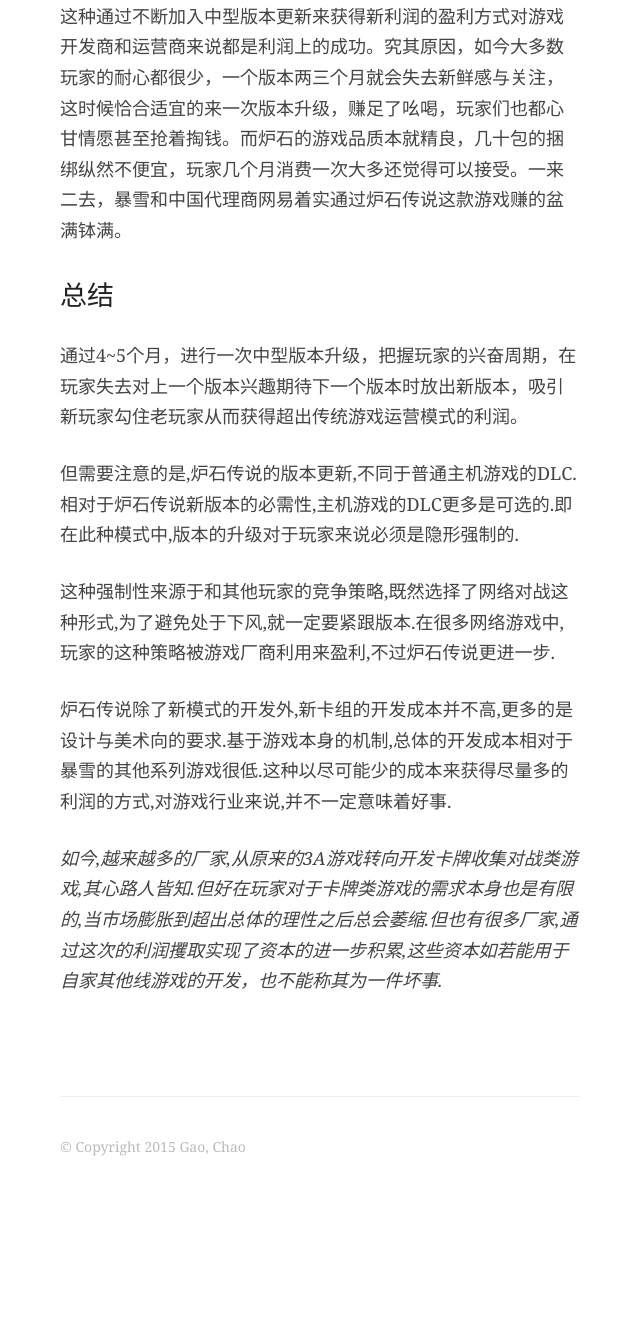
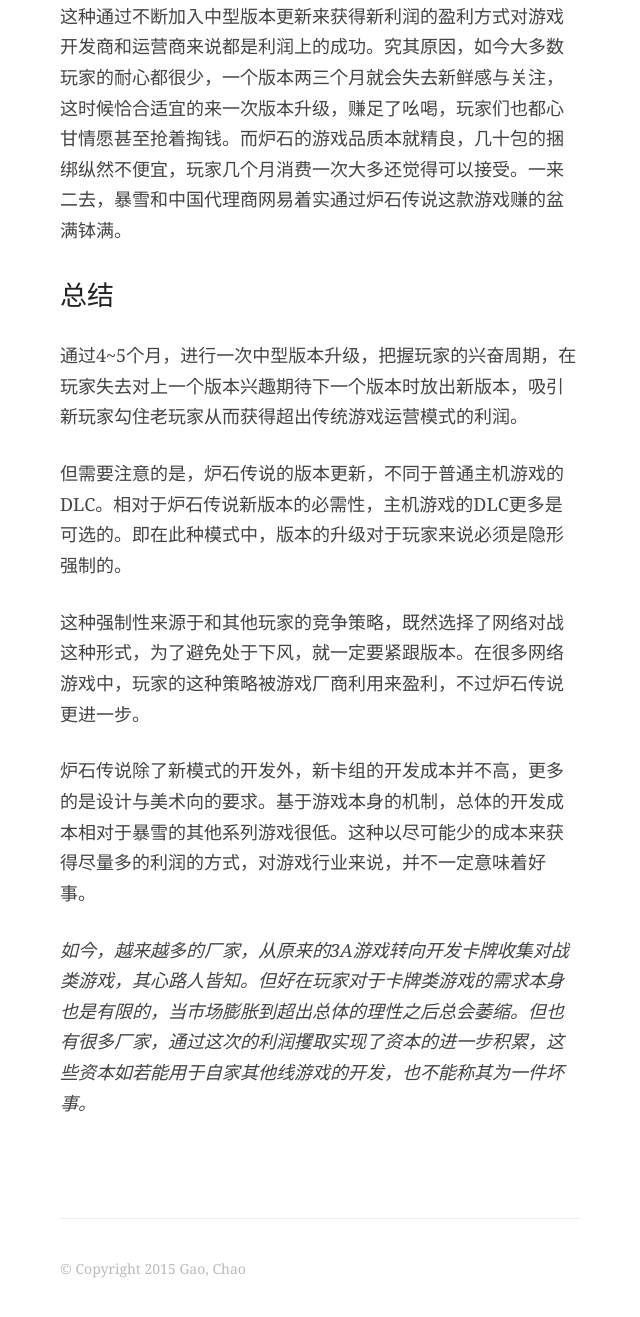
Before and after one commit to dragonhnd/supergrubby_simple, a Jekyll site: the page built from _posts/2015-08-26-money-hearthstone.md, in a window 1280 px wide and 1400 px high, scrolled down 2240 px. Shown: the top 1317 px of the window, without its empty margins (320-960 px from the left). Built offline with Jekyll 4.4.1, drawn with Linux system fonts in a browser that asks for light colours; nearby versions of some CDN libraries; Markdown is read by kramdown in place of the engine named in the settings; before the commit the page ends 3517 px from its top, so only the background shows below that.

Commit message:
fix punctuation

```diff
--- a/_posts/2015-08-26-money-hearthstone.md
+++ b/_posts/2015-08-26-money-hearthstone.md
@@ -61,10 +61,10 @@ description: 随笔
 
 通过4~5个月，进行一次中型版本升级，把握玩家的兴奋周期，在玩家失去对上一个版本兴趣期待下一个版本时放出新版本，吸引新玩家勾住老玩家从而获得超出传统游戏运营模式的利润。
 
-但需要注意的是,炉石传说的版本更新,不同于普通主机游戏的DLC.相对于炉石传说新版本的必需性,主机游戏的DLC更多是可选的.即在此种模式中,版本的升级对于玩家来说必须是隐形强制的.
+但需要注意的是，炉石传说的版本更新，不同于普通主机游戏的DLC。相对于炉石传说新版本的必需性，主机游戏的DLC更多是可选的。即在此种模式中，版本的升级对于玩家来说必须是隐形强制的。
 
-这种强制性来源于和其他玩家的竞争策略,既然选择了网络对战这种形式,为了避免处于下风,就一定要紧跟版本.在很多网络游戏中,玩家的这种策略被游戏厂商利用来盈利,不过炉石传说更进一步.
+这种强制性来源于和其他玩家的竞争策略，既然选择了网络对战这种形式，为了避免处于下风，就一定要紧跟版本。在很多网络游戏中，玩家的这种策略被游戏厂商利用来盈利，不过炉石传说更进一步。
 
-炉石传说除了新模式的开发外,新卡组的开发成本并不高,更多的是设计与美术向的要求.基于游戏本身的机制,总体的开发成本相对于暴雪的其他系列游戏很低.这种以尽可能少的成本来获得尽量多的利润的方式,对游戏行业来说,并不一定意味着好事.
+炉石传说除了新模式的开发外，新卡组的开发成本并不高，更多的是设计与美术向的要求。基于游戏本身的机制，总体的开发成本相对于暴雪的其他系列游戏很低。这种以尽可能少的成本来获得尽量多的利润的方式，对游戏行业来说，并不一定意味着好事。
 
-*如今,越来越多的厂家,从原来的3A游戏转向开发卡牌收集对战类游戏,其心路人皆知.但好在玩家对于卡牌类游戏的需求本身也是有限的,当市场膨胀到超出总体的理性之后总会萎缩.但也有很多厂家,通过这次的利润攫取实现了资本的进一步积累,这些资本如若能用于自家其他线游戏的开发，也不能称其为一件坏事.*
+*如今，越来越多的厂家，从原来的3A游戏转向开发卡牌收集对战类游戏，其心路人皆知。但好在玩家对于卡牌类游戏的需求本身也是有限的，当市场膨胀到超出总体的理性之后总会萎缩。但也有很多厂家，通过这次的利润攫取实现了资本的进一步积累，这些资本如若能用于自家其他线游戏的开发，也不能称其为一件坏事。*
```
